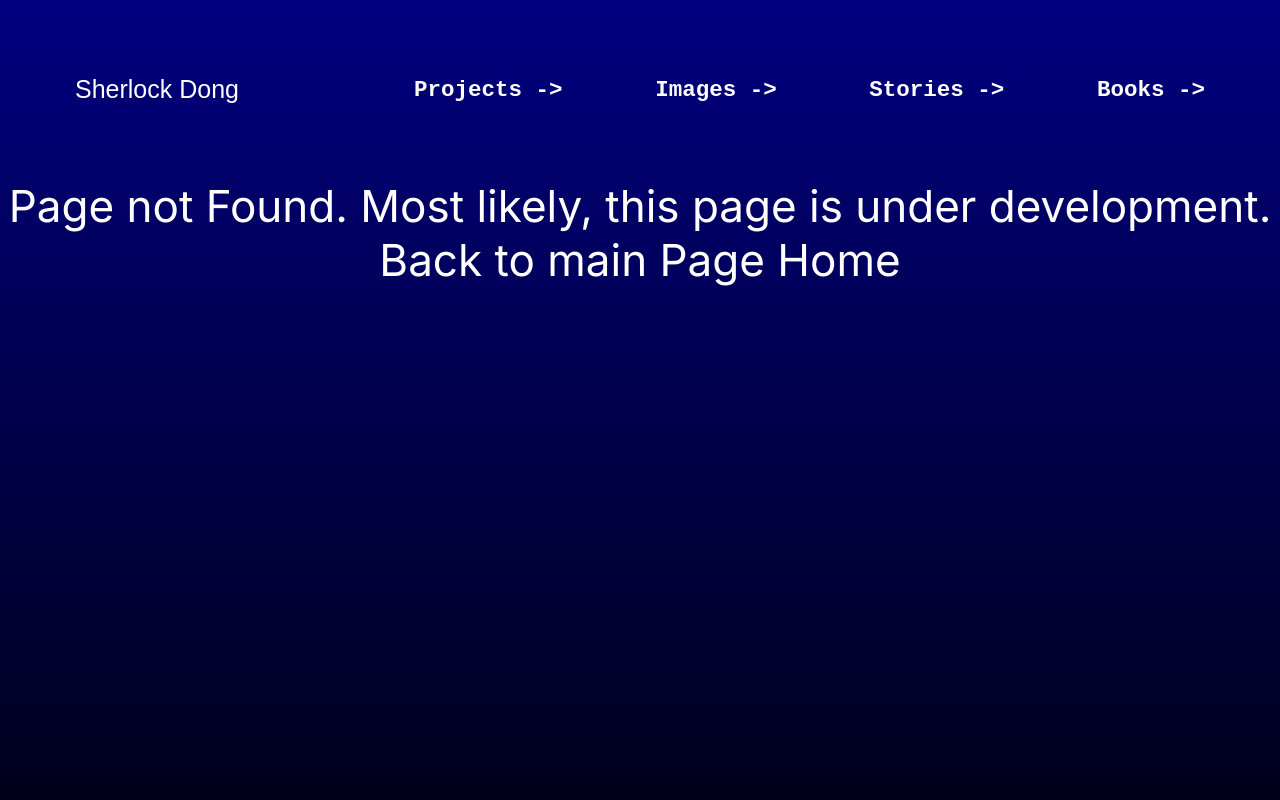
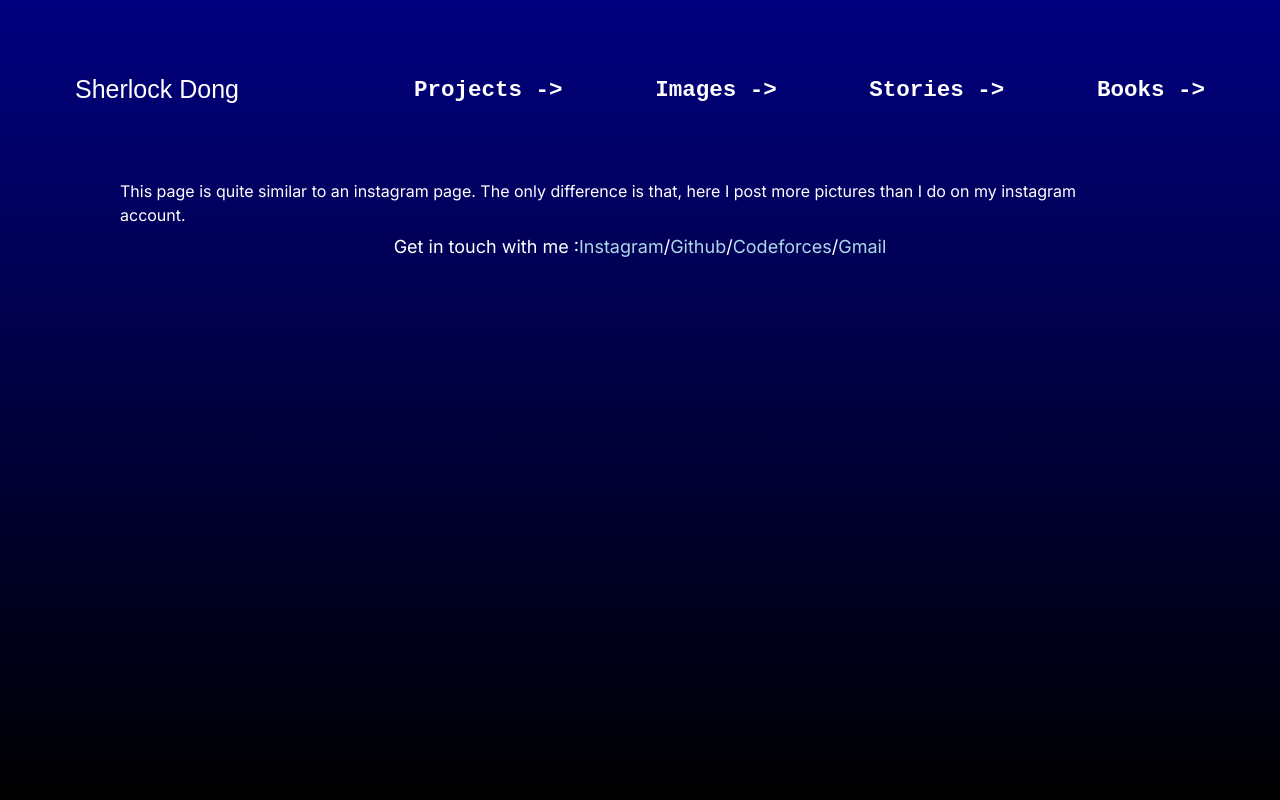
Before and after one commit to sherlockdong/dyk, a Next.js app: page /images in a window 1280 px wide. Before the commit this address had no page. Shown: the top 800 px of the page. Built offline with nearby package versions, Linux system fonts and the light colour scheme; a web font is replaced by a local one.

Commit message:
images_up1

```diff
--- a/src/app/books/page.js
+++ b/src/app/books/page.js
@@ -1,7 +1,7 @@
 'use client';
 const Book = () => {
     return (
-        <div id='books'>{
+        <div id='tet'>{
            <><h2>Grit</h2><p>This is a book I read over the summer of 2024. Personally, I would not recommend the book to teenagers,
             because being able to understand what the author is talking about requires a lot of experiences in life,
             so for me, I only rememberes some points that she was trying to make in the book. However, I would highly recommend
--- a/src/app/globals.css
+++ b/src/app/globals.css
@@ -168,7 +168,7 @@ p{
 #Footer a{
   color: lightblue;
 }
-#books p{
+#tet p{
   max-width: 80%;
   margin-left: 120px;
   word-spacing: 110%;
--- /dev/null
+++ b/src/app/images/page.js
@@ -0,0 +1,9 @@
+'use client'
+
+const imag= () => {
+    return (
+        <div id='tet'><p>This page is quite similar to an instagram page. The only difference is that, here I post more pictures than I do on my instagram
+            account.</p></div>
+    )
+}
+export default imag;
--- a/src/app/projects/page.js
+++ b/src/app/projects/page.js
@@ -2,7 +2,7 @@
 import Link from 'next/link'
 export default function proj() {
     return(
-      <>Most of my projects are still underp-development, many of which are really exciting. Please look forward to it!
+      <><div id='tet'><p>Most of my projects are still underp-development, many of which are really exciting. Please look forward to it!</p></div>
 
 
 
```
